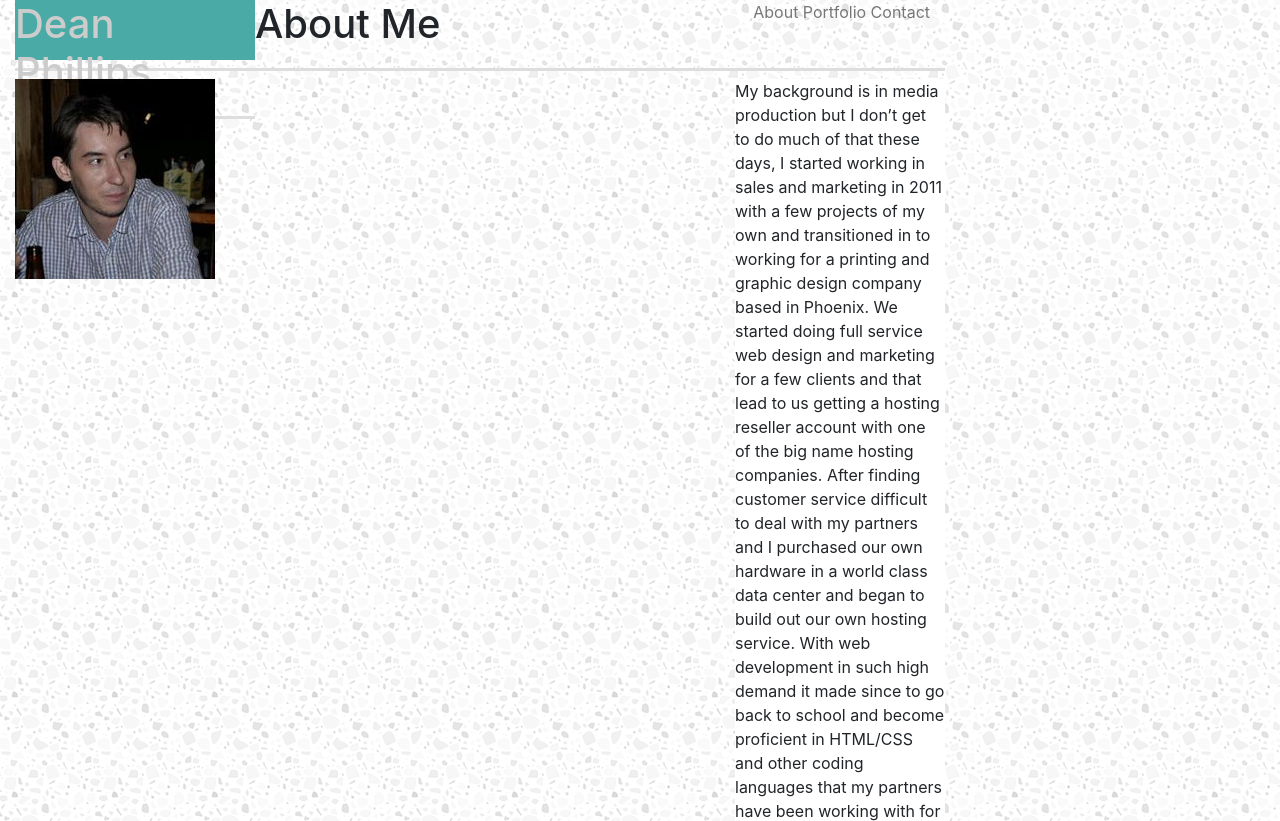
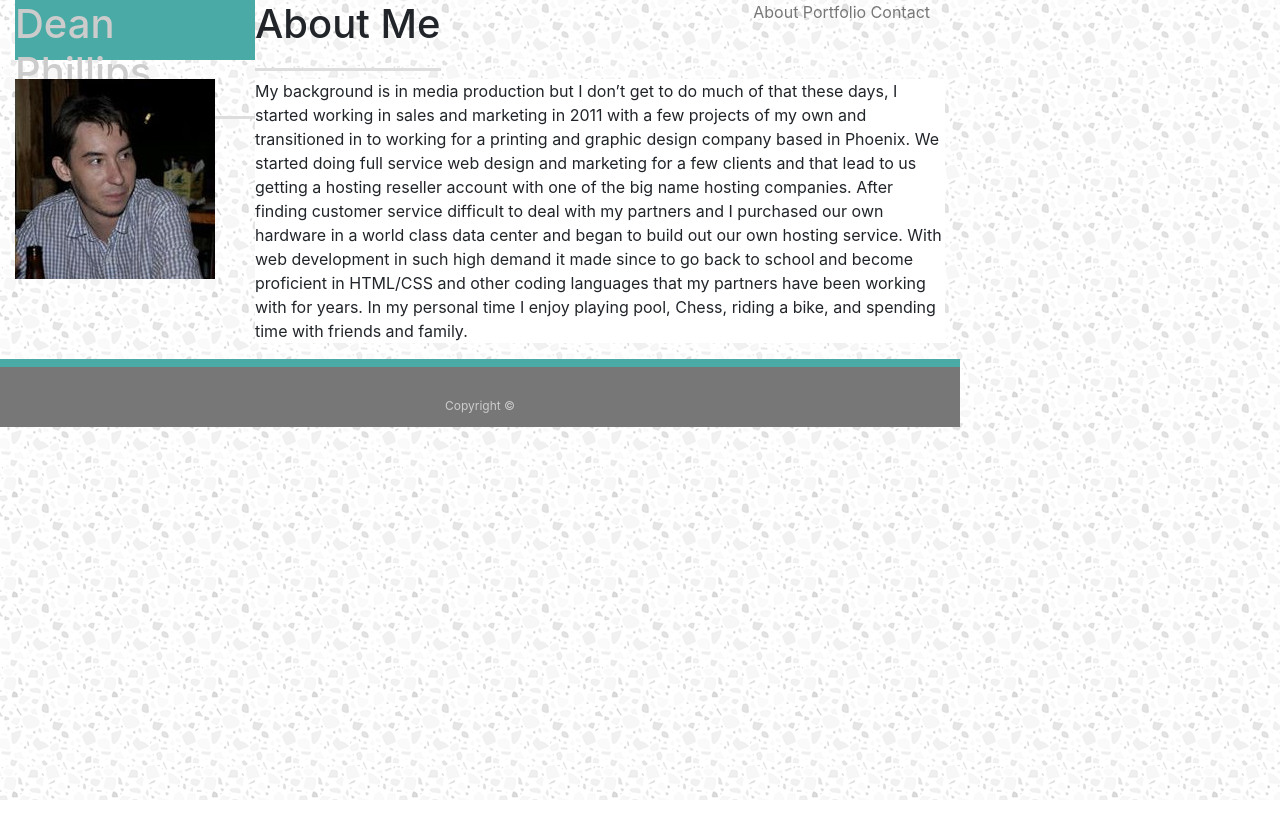
Before and after one commit to drewphillips/Responsive--Portfolio, a plain HTML site: page index.html in a window 1280 px wide. Shown: the top 821 px of the page. After the commit the page ends 800 px from the top, so only its background shows below. Drawn offline with nearby package versions, Linux system fonts and the light colour scheme.

Commit message:
fixed index kida

```diff
--- a/index.html
+++ b/index.html
@@ -26,13 +26,15 @@
 
   <div id="main-container" class="container">
     <section class="main-section">
+      <div class="row">
       <h1>About Me</h1>
+    </div>
 <div class="row">
-      <div class="col-md-3 col-md-9">
+      <div class="col-md-3">
       <img src="assets/images/drewphoto.jpg" class="auth-image" alt="Your Name">
     </div>
 
-    <div class="col-sm-9 col-md-3">
+    <div class="col-md-9">
       <p>My background is in media production but I don’t get to do much of that these days, I started working in sales and marketing in 2011 with a few projects of my own and transitioned in to working for a printing and graphic design company based in Phoenix. We started doing full service web design and marketing for a few clients and that lead to us getting a hosting reseller account with one of the big name hosting companies. After finding customer service difficult to deal with my partners and I purchased our own hardware in a world class data center and began to build out our own hosting service. With web development in such high demand it made since to go back to school and become proficient in HTML/CSS and other coding languages that my partners have been working with for years. In my personal time I enjoy playing pool, Chess, riding a bike, and spending time with friends and family.</p>
     </div>
   </div>
```
Also changed, not shown: portfolio.html (+3 -3 lines).
